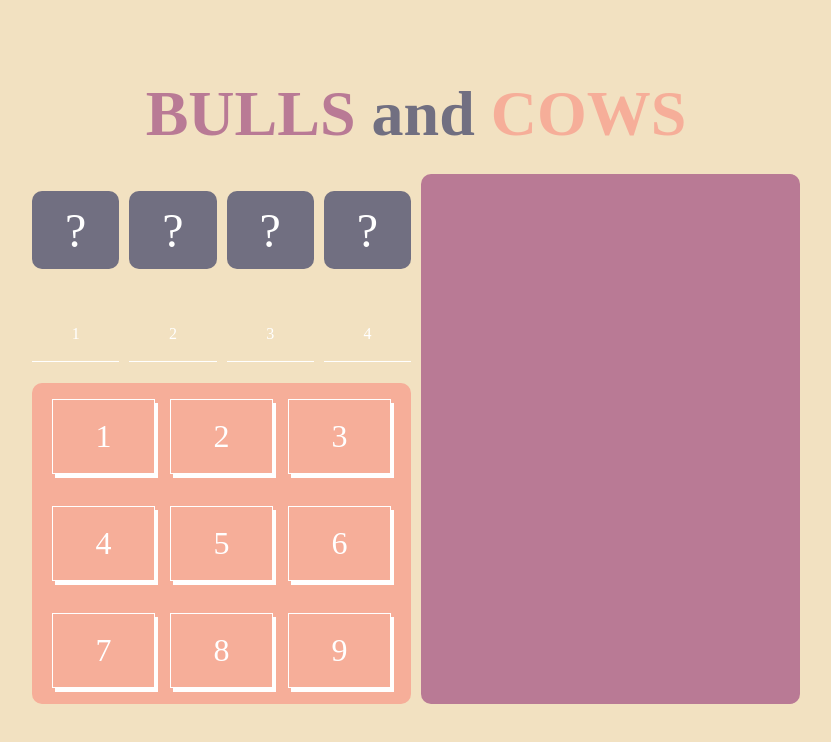
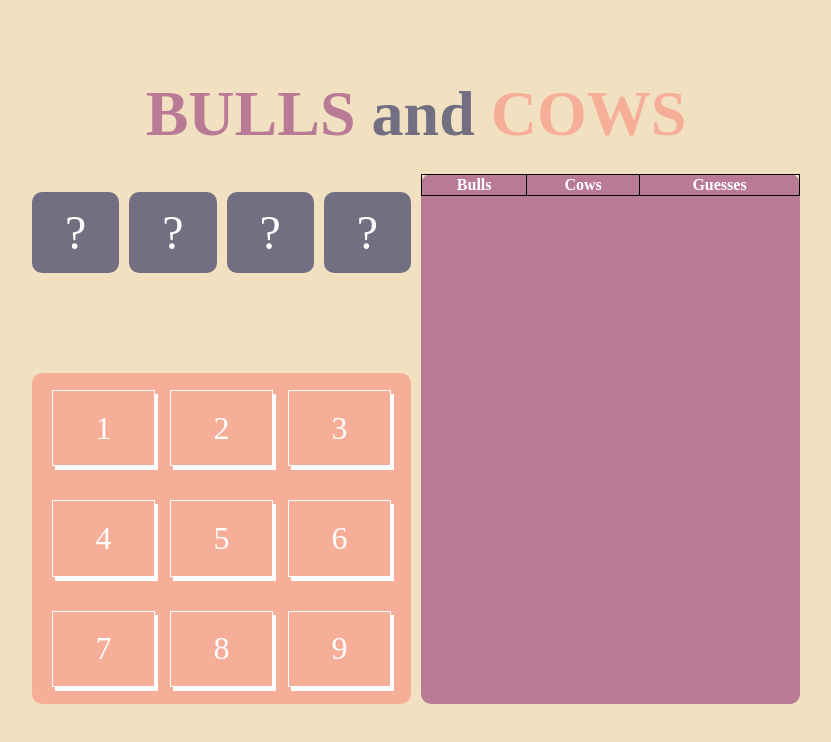
Before and after one commit to LoboRich/bulls-and-cow, a React (Create React App) app: page / in a window 1280 px wide. Shown: the top 742 px of the page, without its empty margins (224-1055 px from the left). Built offline with nearby package versions, Linux system fonts and the light colour scheme; a web font is replaced by a local one.

Commit message:
Adds keypad click to display number guesses and combinations

```diff
--- a/src/App.css
+++ b/src/App.css
@@ -50,6 +50,8 @@ h1 {
   align-items: center;
   justify-content: center;
   height: 70%;
+  color: #716F81;
+  font-size: 3rem;
 }
 
 .title {
@@ -114,3 +116,12 @@ h1 {
   font-size: 2rem;
   box-shadow:3px 4px;
 }
+
+table, td, th {
+  border: 1px solid black;
+}
+
+table {
+  width: 100%;
+  border-collapse: collapse;
+}
--- a/src/App.js
+++ b/src/App.js
@@ -7,9 +7,19 @@ import Guesses from './components/Guesses';
 
 
 function App() {
+  const [secretNum, setSecretNum] = useState([1, 2, 4, 3]);
+  const [answers, setAnswers] = useState([]);
+  const [guesses, setGuess] = useState([]);
 
-  const state = {
-    secret: [1, 2, 4, 3]
+  const keyPress = (number) => {
+    if (guesses.includes(number)) return;
+
+    if(guesses.length < 4) setGuess([...guesses, number]);
+
+    if (guesses.length === 3) {
+      setAnswers([...answers, [...guesses, number]]);
+      setGuess([]);
+    }
   }
 
   return (
@@ -20,10 +30,10 @@ function App() {
           <span style={{color: "#716F81"}}>and </span>
           <span style={{color: "#F6AE99"}}>COWS</span>
           </h1>
-        <Guesses />
-        <Board />
-        <Form />
-        <SecretNum secret={state.secret}/>
+        <Guesses guesses={guesses}/>
+        <Board answers={answers}/>
+        <Form keyPress={keyPress}/>
+        <SecretNum secret={secretNum}/>
       </div>
     </div>
   );
--- a/src/components/Board.js
+++ b/src/components/Board.js
@@ -1,9 +1,20 @@
 import React, { Component } from 'react';
 
-const Board = (props) => {
-  console.log(props);
+
+
+const Board = ({answers}) => {
   return (
     <div className="combinations">
+      <table>
+        <tr>
+          <th>Bulls</th>
+          <th>Cows</th>
+          <th colspan="4">Guesses</th>
+        </tr>
+        {answers.map((g, i) => {
+          return  <tr id={i}>{g}</tr>
+        })}
+      </table>
     </div>
 
     );
--- a/src/components/Form.js
+++ b/src/components/Form.js
@@ -1,24 +1,17 @@
-import React, {useState} from 'react';
+import React from 'react';
 
-const Form = () => {
-  const [ guesses, setGuess ] = useState([]);
-
-  const Keypress = (e) => {
-    setGuess([...guesses,e.target.getAttribute("value")]);
-  }
-
+function Form({keyPress}) {
   return (
-
     <div className="form">
-        <span className='key' value='1' onClick={(e) => Keypress(e)}>1</span>
-        <span className='key' value='2'>2</span>
-        <span className='key' value='3'>3</span>
-        <span className='key' value='4'>4</span>
-        <span className='key' value='5'>5</span>
-        <span className='key' value='6'>6</span>
-        <span className='key' value='7'>7</span>
-        <span className='key' value='8'>8</span>
-        <span className='key' value='9'>9</span>
+        <span className='key' onClick={() => keyPress(1)}>1</span>
+        <span className='key' onClick={() => keyPress(2)}>2</span>
+        <span className='key' onClick={() => keyPress(3)}>3</span>
+        <span className='key' onClick={() => keyPress(4)}>4</span>
+        <span className='key' onClick={() => keyPress(5)}>5</span>
+        <span className='key' onClick={() => keyPress(6)}>6</span>
+        <span className='key' onClick={() => keyPress(7)}>7</span>
+        <span className='key' onClick={() => keyPress(8)}>8</span>
+        <span className='key' onClick={() => keyPress(9)}>9</span>
     </div>
   );
 }
--- a/src/components/Guesses.js
+++ b/src/components/Guesses.js
@@ -1,17 +1,11 @@
-import React, { Component } from 'react';
-import Form from './Form';
+import React, { Component, useState } from 'react';
+function Guesses({guesses}){
 
-const Guesses = (props) => {
-  console.log('Guess' + props);
-  const state = {
-    guesses: [1,2,3,4]
-  }
   return (
     <div className='guess'>
-      {state.guesses.map((g, i) => {
-        return  <div className="guessDigit">{g}</div>;
+      {guesses.map((g, i) => {
+        return  <div id={i} className="guessDigit">{g}</div>;
       })}
-
     </div>
 
     );
```
